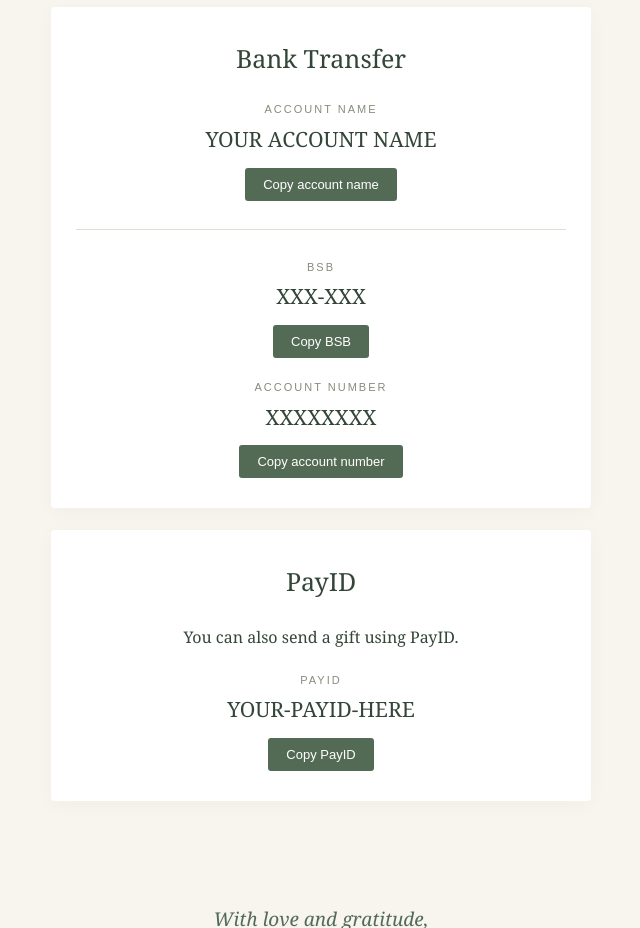
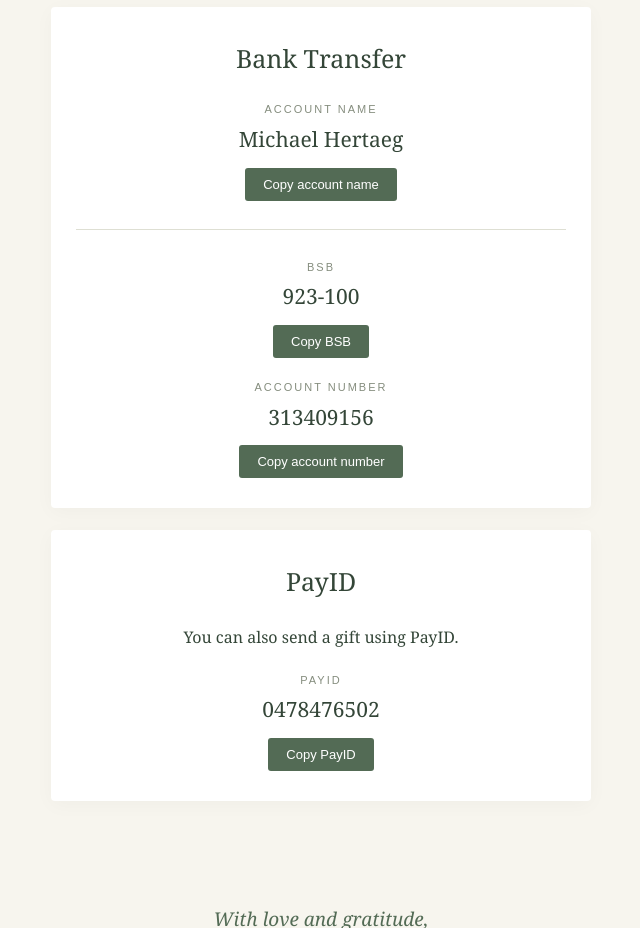
Before and after one commit to MHertaeg/simplepage, a plain HTML site: page index.html in a window 1280 px wide. Shown: the part 440-1368 px from the top of the page, without its empty margins (319-959 px from the left). Drawn offline with Linux system fonts and the light colour scheme.

Commit message:
Update index.html

```diff
--- a/index.html
+++ b/index.html
@@ -148,7 +148,7 @@ hr {
 
         <div class="detail-label">Account Name</div>
         <div class="detail" id="accountName">
-            YOUR ACCOUNT NAME
+            Michael Hertaeg
         </div>
         <button class="copy-btn"
             onclick="copyText('accountName', this)">
@@ -159,7 +159,7 @@ hr {
 
         <div class="detail-label">BSB</div>
         <div class="detail" id="bsb">
-            XXX-XXX
+            923-100
         </div>
         <button class="copy-btn"
             onclick="copyText('bsb', this)">
@@ -168,7 +168,7 @@ hr {
 
         <div class="detail-label">Account Number</div>
         <div class="detail" id="accountNumber">
-            XXXXXXXX
+            313409156
         </div>
         <button class="copy-btn"
             onclick="copyText('accountNumber', this)">
@@ -185,7 +185,7 @@ hr {
 
         <div class="detail-label">PayID</div>
         <div class="detail" id="payid">
-            YOUR-PAYID-HERE
+            0478476502
         </div>
 
         <button class="copy-btn"
```
